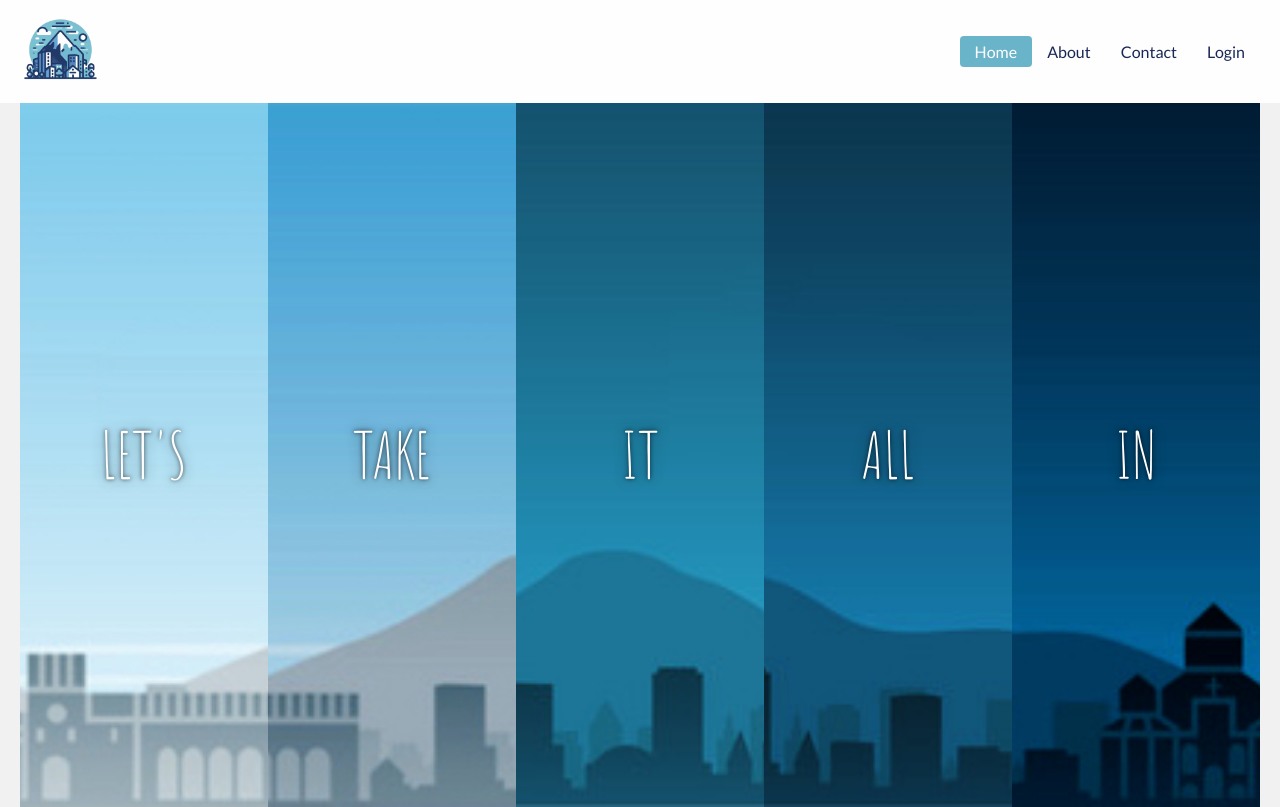
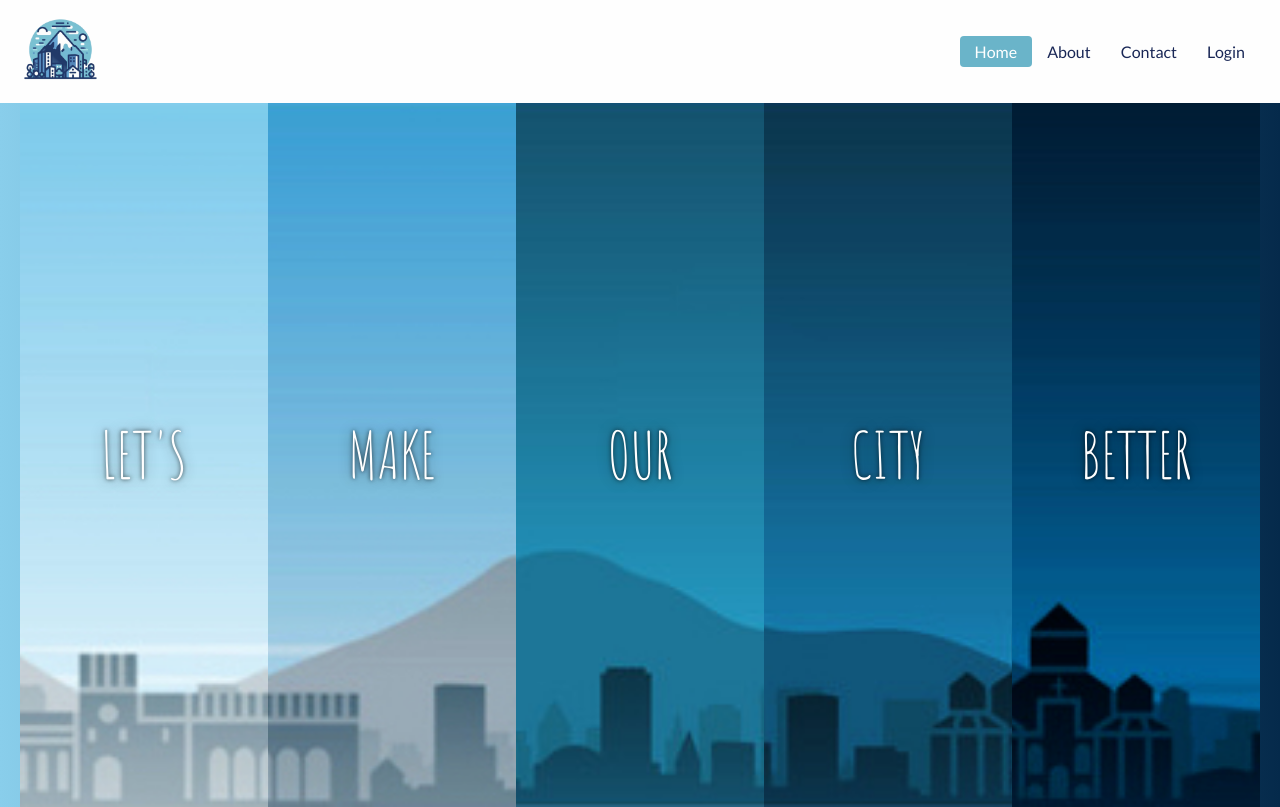
Before and after one commit to solidados/poghota-city-life, a React (Create React App) app in the folder frontend/: page / in a window 1280 px wide. Built offline with nearby package versions, Linux system fonts and the light colour scheme.

Commit message:
refactor: change welcome sentences

```diff
--- a/frontend/src/components/WelcomeSection.jsx
+++ b/frontend/src/components/WelcomeSection.jsx
@@ -16,39 +16,39 @@ function WelcomeSection () {
           panelNum={"one"}
           upperText={"Hey"}
           midText={"Let's"}
-          lowerText={"Dance"}
+          lowerText={"Enjoy"}
           isOpen={openPanel === "one"}
           onToggleOpen={() => toggleOpen("one")}
         />
         <WelcomePanel
           panelNum={"two"}
-          upperText={"Give"}
-          midText={"Take"}
-          lowerText={"Receive"}
+          upperText={"You"}
+          midText={"Make"}
+          lowerText={"Change"}
           isOpen={openPanel === "two"}
           onToggleOpen={() => toggleOpen("two")}
         />
         <WelcomePanel
           panelNum={"three"}
-          upperText={"Experience"}
-          midText={"It"}
-          lowerText={"Today"}
+          upperText={"It's"}
+          midText={"Our"}
+          lowerText={"Home"}
           isOpen={openPanel === "three"}
           onToggleOpen={() => toggleOpen("three")}
         />
         <WelcomePanel
           panelNum={"four"}
-          upperText={"Give"}
-          midText={"All"}
-          lowerText={"You can"}
+          upperText={"Bring"}
+          midText={"City"}
+          lowerText={"Comfort"}
           isOpen={openPanel === "four"}
           onToggleOpen={() => toggleOpen("four")}
         />
         <WelcomePanel
           panelNum={"five"}
-          upperText={"Life"}
-          midText={"In"}
-          lowerText={"Motion"}
+          upperText={"Create"}
+          midText={"Better"}
+          lowerText={"Life"}
           isOpen={openPanel === "five"}
           onToggleOpen={() => toggleOpen("five")}
         />
--- a/frontend/src/index.css
+++ b/frontend/src/index.css
@@ -107,9 +107,7 @@ nav > div > a.active {
 
 /* --- Pages --- */
 .pages {
-  max-width: 1360px;
-  padding: 0 20px;
-  margin: 0 auto;
+  width: 100%;
 }
 
 /* --- Home page --- */
@@ -117,14 +115,16 @@ nav > div > a.active {
   width: 100%;
 }
 
-.home > .container {
+.home .container {
   max-width: 1360px;
+  padding: 0 20px;
   margin: 0 auto;
 }
 
 /* --- Welcome section --- */
-.welcome {
+.section-one {
   width: 100%;
+  background: linear-gradient(to right, rgb(137, 206, 235), rgb(5, 42, 75));
 }
 
 .panels {
@@ -158,7 +158,7 @@ nav > div > a.active {
 
 .panel-one {
   background-image: url(./assets/city-21.jpg);
-  background-position: 19%;
+  background-position: 17%;
   background-repeat: no-repeat;
 }
 
@@ -170,21 +170,21 @@ nav > div > a.active {
 
 .panel-three {
   background-image: url(./assets/city-23.jpg);
-  background-position: 33%;
+  background-position: 35%;
   background-repeat: no-repeat;
 }
 
 .panel-four {
 
   background-image: url(./assets/city-24.jpg);
-  background-position: 40%;
+  background-position: 44%;
   background-repeat: no-repeat;
 }
 
 .panel-five {
 
   background-image: url(./assets/city-25.jpg);
-  background-position: 47%;
+  background-position: 53%;
   background-repeat: no-repeat;
 }
 
--- a/frontend/src/pages/Home.jsx
+++ b/frontend/src/pages/Home.jsx
@@ -4,11 +4,11 @@ const Home = () => {
 
   return (
     <div className="home">
-      <div className="container">
-        <div className="section-one">
+      <section className="section-one">
+        <div className="container">
           <WelcomeSection />
         </div>
-      </div>
+      </section>
     </div>
   );
 };
```
